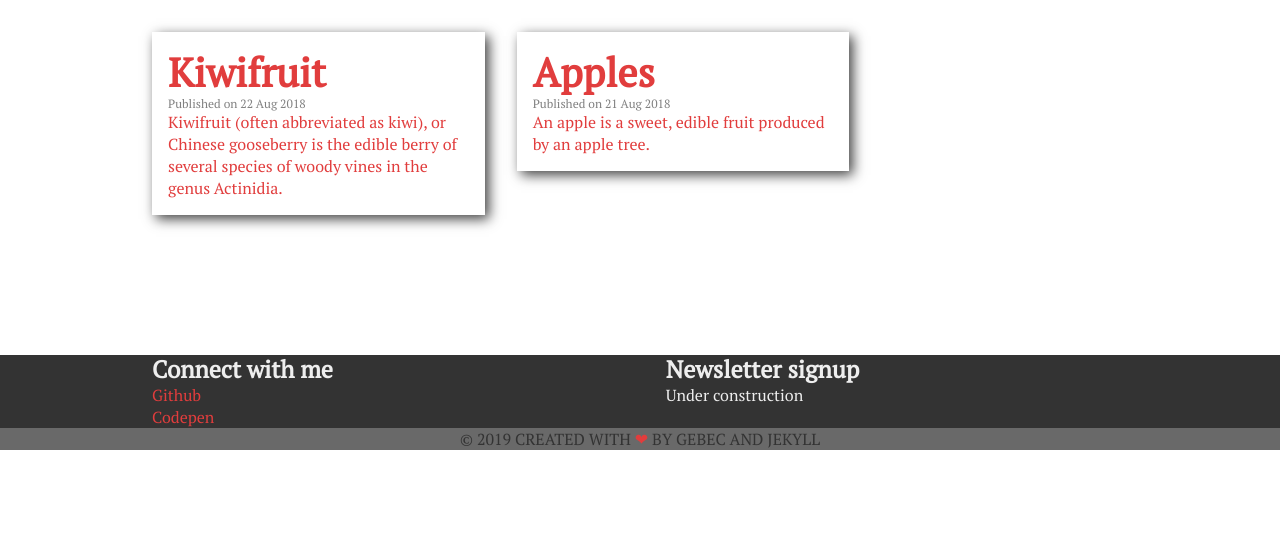
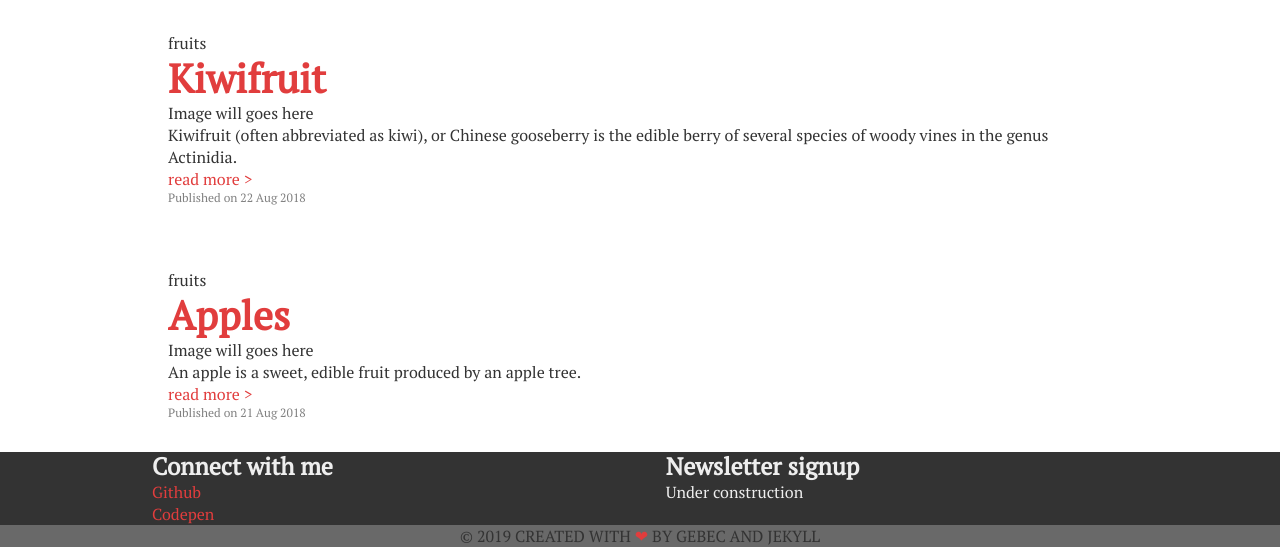
Before and after one commit to Gebec/blog, a Jekyll site: the page built from index.html, in a window 1280 px wide. Shown: the part 450-997 px from the top of the page. Built offline with Jekyll 4.4.1, drawn with Linux system fonts in a browser that asks for light colours; the list of posts is cut into pages by our own code; before the commit the page ends 900 px from its top, so only the background shows below that.

Commit message:
Post changes

```diff
--- a/_includes/post_card.html
+++ b/_includes/post_card.html
@@ -1,15 +1,23 @@
-<a href="{{ data.url }}">
-  <div class="post_card">
+<div class="post_card">
+  <div>{{ data.tags }}</div>
+
+  <a href="{{ data.url }}">
     <h1 class="h1">
       {{ data.title }}
     </h1>
+  </a>
 
-    <div class="text--s-s text--c-darkerGrey">
-      Published on {{ data.date | date_to_string }}
-    </div>
+  <div>
+    Image will goes here
+  </div>
 
-    <p class="text--s-l text--c-base">
-      {{ data.excerpt }}
-    </p>
+  <p class="text--s-l text--c-base">
+    {{ data.excerpt }}
+  </p>
+
+  <a href="{{ data.url }}">read more ></a>
+
+  <div class="text--s-s text--c-darkerGrey">
+    Published on {{ data.date | date_to_string }}
   </div>
-</a>
+</div>
--- a/_posts/2018-08-21-apples.md
+++ b/_posts/2018-08-21-apples.md
@@ -1,6 +1,7 @@
 ---
 layout: post
 author: jill
+tags: fruits
 ---
 An apple is a sweet, edible fruit produced by an apple tree.
 
--- a/_posts/2018-08-22-kiwifruit.md
+++ b/_posts/2018-08-22-kiwifruit.md
@@ -1,6 +1,7 @@
 ---
 layout: post
 author: ted
+tags: fruits
 ---
 Kiwifruit (often abbreviated as kiwi), or Chinese gooseberry is the edible
 berry of several species of woody vines in the genus Actinidia.
--- a/_sass/components/post_card.scss
+++ b/_sass/components/post_card.scss
@@ -1,10 +1,6 @@
 .post_card {
-  margin-top: 1rem;
-  margin-bottom: 1rem;
+  margin: 1rem;
+  padding: 1rem;
 
-  @media (min-width: 800px) {
-    box-shadow: .25rem .25rem .75rem 0 rgba(0,0,0,0.75);
-  }
-
-  padding: 1rem;
+  color: map-get($colors, black);
 }
--- a/_sass/components/posts_wrapper.scss
+++ b/_sass/components/posts_wrapper.scss
@@ -9,14 +9,5 @@
 
   & > * {
     width: 100%;
-
-    @media (min-width: 800px) {
-      width: 50%;
-      margin: 1rem;
-    }
-
-    @media (min-width: 1200px) {
-      width: 33%;
-    }
   }
 }
```
